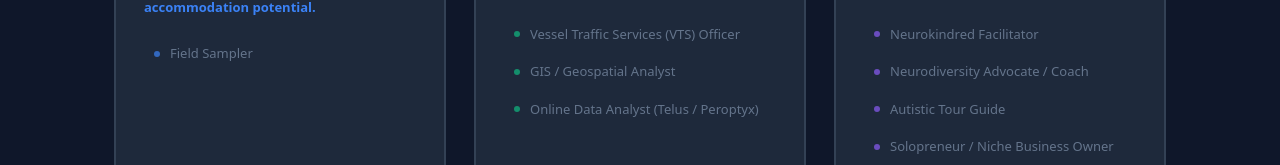
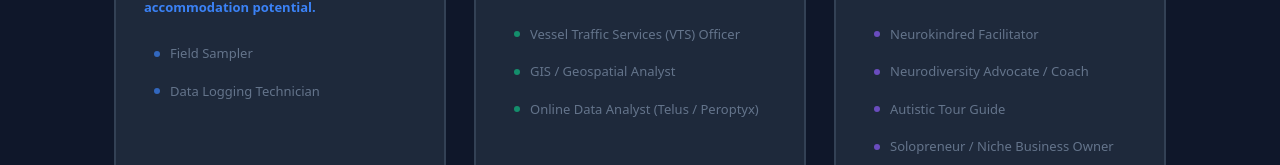
Before and after one commit to kramnoxid/career-plan, a React (Vite) app: page / in a window 1280 px wide. Shown: the part 470-635 px from the top of the page. Built offline with nearby package versions, Linux system fonts and the light colour scheme.

Commit message:
Add Data Logging Technician to Plan A

```diff
--- a/src/data.js
+++ b/src/data.js
@@ -19,6 +19,18 @@ export const plans = {
         salaryRange: "Likely $40/hr",
         nextSteps: "Decide to apply or not.",
         reflections: "2026-06-19: Driving and client management not great nervous system match. 2026-06-22: Politics, social, team dynamics of large org make me shudder.",
+      },
+      {
+        title: "Data Logging Technician",
+        sector: "Water / Tech",
+        background: "From Seek",
+        summary: "Data Logging Technician - https://employmenthero.com/jobs/position/new-plumbing-solutions-data-logging-technician-qp09i/?_gl=1*1ws5ulg*_up*MQ..*_ga*MTYyMTYyMTE4My4xNzgyMTA1MTIz*_ga_ML8PXVWRJC*czE3ODIxMDUxMjIkbzEkZzAkdDE3ODIxMDUxMjIkajYwJGwxJGgxNzI1MTU2Mjk3*_ga_F84C9EYNZM*czE3ODIxMDUxMjQkbzEkZzAkdDE3ODIxMDUxMjQkajYwJGwwJGgw",
+        whyIt: "On the road, metro and regional. Solo with some autonomy. Outdoors. Variety. Local depot. Could do the tasks easily.",
+        considerations: "Unknown culture. Extended training period working with another technician. Unknown ND inclusion profile. Full time. Potentially too much 'Working closely with clients and operational teams'. Is there enough interest and/or meaning??",
+        timeToEntry: "Currently advertised — approaching 4 weeks",
+        salaryRange: "Entry level",
+        nextSteps: "ASAP decide to apply or not.",
+        reflections: "2026-06-22: Full time and lack of meaning and interest are big issues, feels like a job for a jobs sake that will take all of my spoons.",
       },
     ],
   },
```
